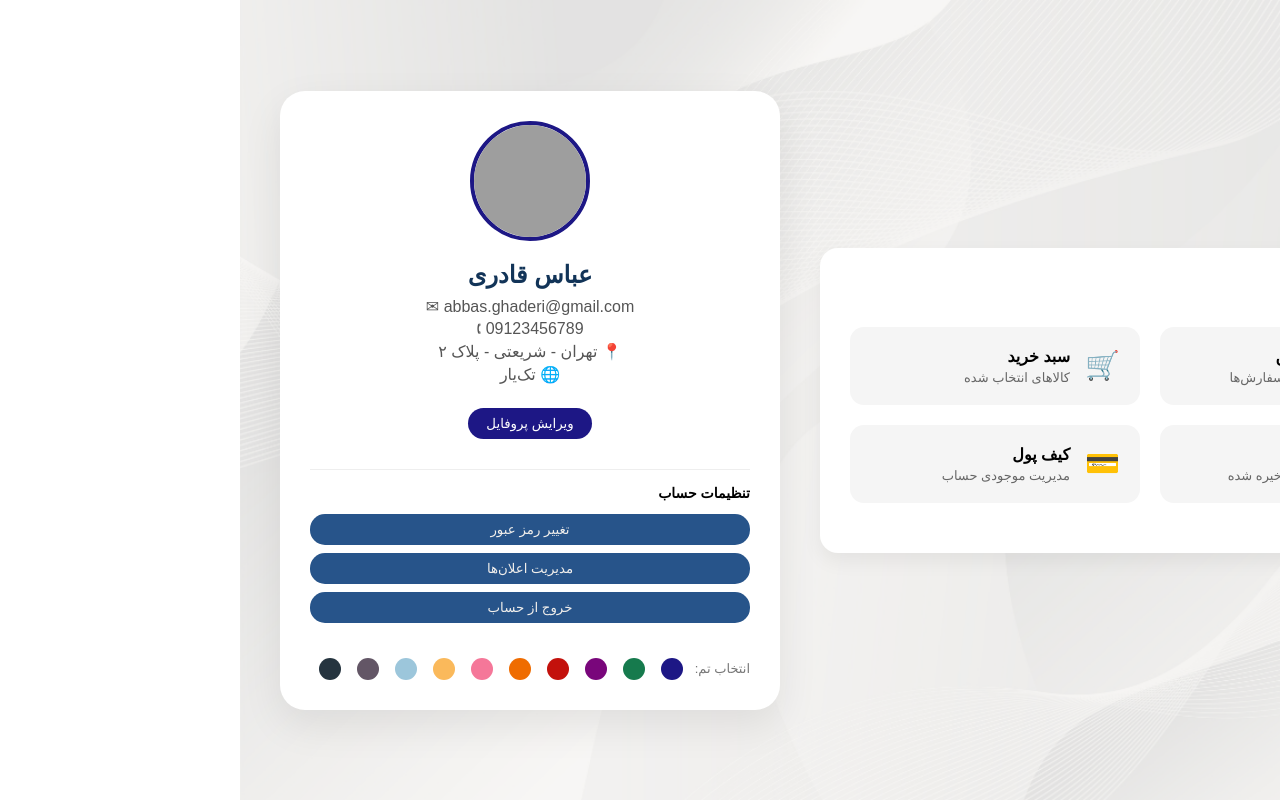
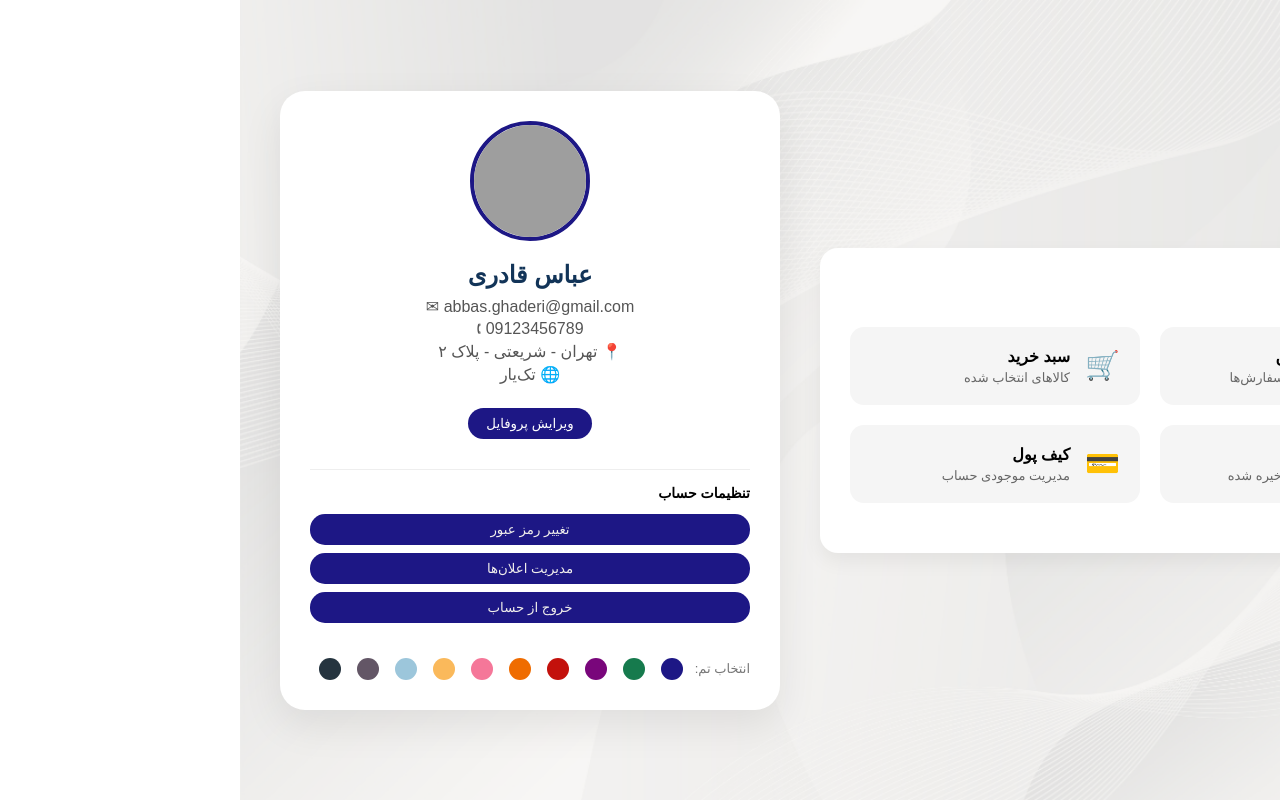
Before and after one commit to romina-kh/NetEng-Project, a React (Vite) app in the folder frontend/net-eng/: page /profile in a window 1280 px wide. Built offline with nearby package versions, Linux system fonts and the light colour scheme; grey boxes are pictures that could not be loaded; a small style sheet from the web is missing.

Commit message:
style :user profile color

```diff
--- a/frontend/net-eng/src/pages/UserProfilePage.jsx
+++ b/frontend/net-eng/src/pages/UserProfilePage.jsx
@@ -9,18 +9,17 @@ export default function Profile() {
     purple: "#79067b",
     red: "#C3110C",
     orange: "#EF6C00",
-    pink:   "#F57799",
+    pink: "#F57799",
     yellow: "#FAB95B",
     lightblue: "#9CC6DB",
     GraniteGray: "#635666",
-    Black:"#25343F"
-
+    Black: "#25343F"
   };
 
   const [theme, setTheme] = useState("blue");
   const [isEditing, setIsEditing] = useState(false);
 
-  const [user] = useState({
+  const [user, setUser] = useState({
     name: "عباس قادری",
     email: "abbas.ghaderi@gmail.com",
     phone: "09123456789",
@@ -29,9 +28,12 @@ export default function Profile() {
     avatar: "https://i.pravatar.cc/150?img=3"
   });
 
+  const [tempUser, setTempUser] = useState(user);
+
   const handleChange = (e) => {
-    setUser({ ...user, [e.target.name]: e.target.value });
+    setTempUser({ ...tempUser, [e.target.name]: e.target.value });
   };
+
   return (
     <div className={styles.container}>
 
@@ -95,11 +97,11 @@ export default function Profile() {
         <div className={styles.infoSection}>
           {isEditing ? (
             <>
-            <input name="name" value={user.name} onChange={handleChange} />
-            <input name="email" value={user.email} onChange={handleChange} />
-            <input name="phone" value={user.phone} onChange={handleChange} />
-            <input name="address" value={user.address} onChange={handleChange} />
-            <input name="company" value={user.company} onChange={handleChange} />
+              <input name="name" value={tempUser.name} onChange={handleChange} />
+              <input name="email" value={tempUser.email} onChange={handleChange} />
+              <input name="phone" value={tempUser.phone} onChange={handleChange} />
+              <input name="address" value={tempUser.address} onChange={handleChange} />
+              <input name="company" value={tempUser.company} onChange={handleChange} />
             </>
           ) : (
             <>
@@ -119,14 +121,21 @@ export default function Profile() {
               <button
                 className={styles.saveBtn}
                 style={{ background: themes[theme] }}
-              onClick={() => setIsEditing(false)}
+                onClick={() => {
+                  setUser(tempUser);
+                  setIsEditing(false);
+                }}
               >
                 ذخیره تغییرات
               </button>
+
               <button
                 className={styles.cancelBtn}
                 style={{ background: themes[theme] }}
-              onClick={() => setIsEditing(false)}
+                onClick={() => {
+                  setTempUser(user);
+                  setIsEditing(false);
+                }}
               >
                 انصراف
               </button>
@@ -135,7 +144,10 @@ export default function Profile() {
             <button
               className={styles.editBtn}
               style={{ background: themes[theme] }}
-            onClick={() => setIsEditing(true)}
+              onClick={() => {
+                setTempUser(user);
+                setIsEditing(true);
+              }}
             >
               ویرایش پروفایل
             </button>
@@ -145,9 +157,18 @@ export default function Profile() {
         {/* setting */}
         <div className={styles.settings}>
           <h3>تنظیمات حساب</h3>
-        <button>تغییر رمز عبور</button>
-        <button>مدیریت اعلان‌ها</button>
-        <button className={styles.logout}>خروج از حساب</button>
+          <button style={{ background: themes[theme] }}>
+            تغییر رمز عبور
+          </button>
+          <button style={{ background: themes[theme] }}>
+            مدیریت اعلان‌ها
+          </button>
+          <button
+            className={styles.logout}
+            style={{ background: themes[theme] }}
+          >
+            خروج از حساب
+          </button>
         </div>
 
         {/* theme */}
@@ -164,9 +185,6 @@ export default function Profile() {
         </div>
 
       </div>
-
-
     </div>
   );
-
 }
```
Lines whose indentation alone changed are shown as unchanged.
